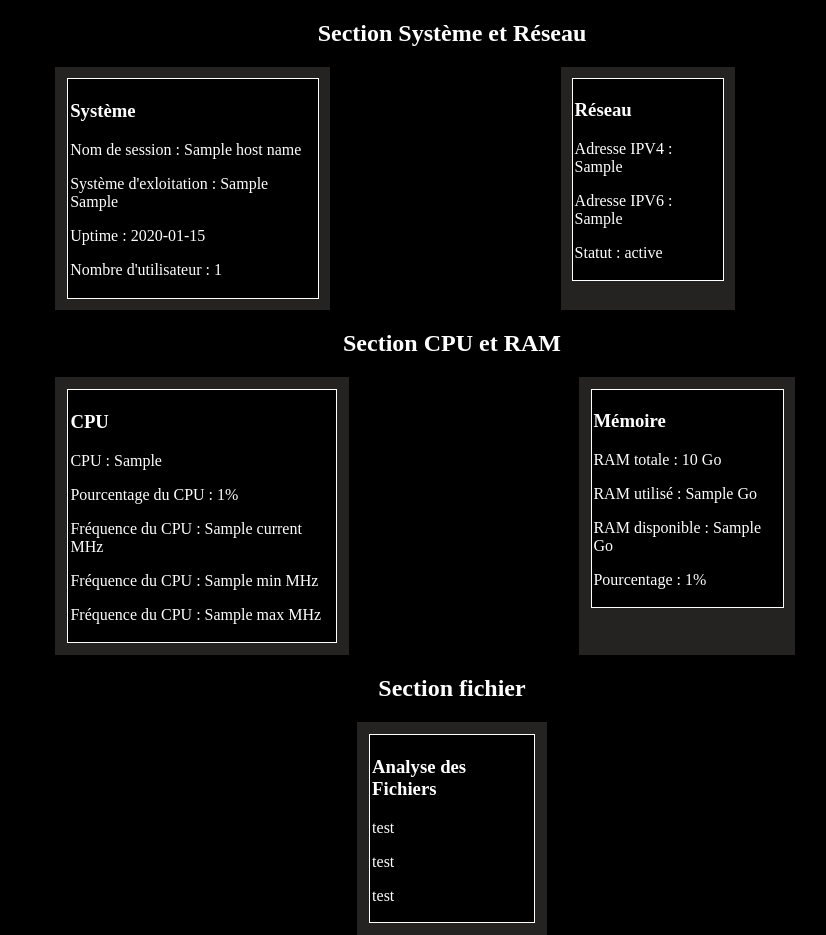
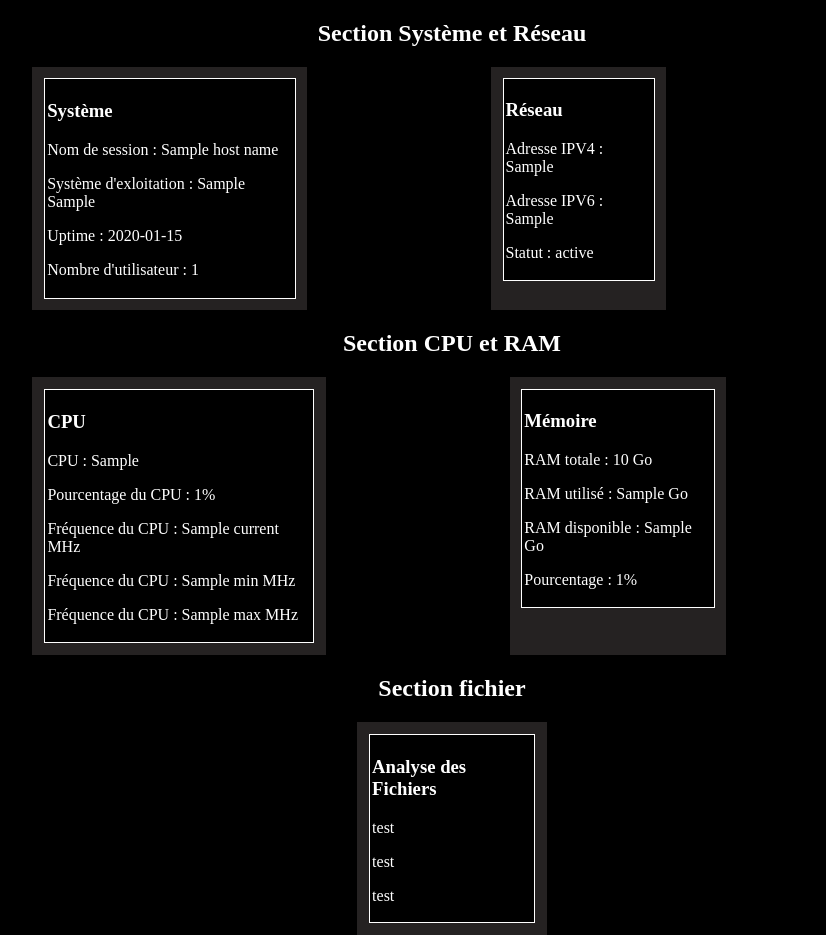
Before and after one commit to Andy-pauriac/challenge-triple-A, a Flask app: template templates/template.html in a window 1280 px wide. Shown: the part 80-1015 px from the top of the page, without its empty margins (188-1014 px from the left). Run offline with Flask 3, Linux system fonts and the light colour scheme; the template is opened without the code that fills it: most values are stand-ins (such as "Sample title", 1, 10 or a date in 2020).

Commit message:
Adding some details

```diff
--- a/static/css/template.css
+++ b/static/css/template.css
@@ -37,7 +37,7 @@ html {
 }
 
 .dashboard_div_parent{
-    margin: 0 10%;
+    margin: 0 8%;
     padding: 1%;
     background-color: var(--secondary_color);
 }
@@ -45,8 +45,10 @@ html {
 .dashboard_div{
     background-color: var(--third_color);
     padding: 1%;
-    border: solid white 1px
+    border: solid white 1px;
+    height: -webkit-fill-available;
 }
+
 .div_parent_scd_part{
     display: flex;
     justify-content: center;
```
